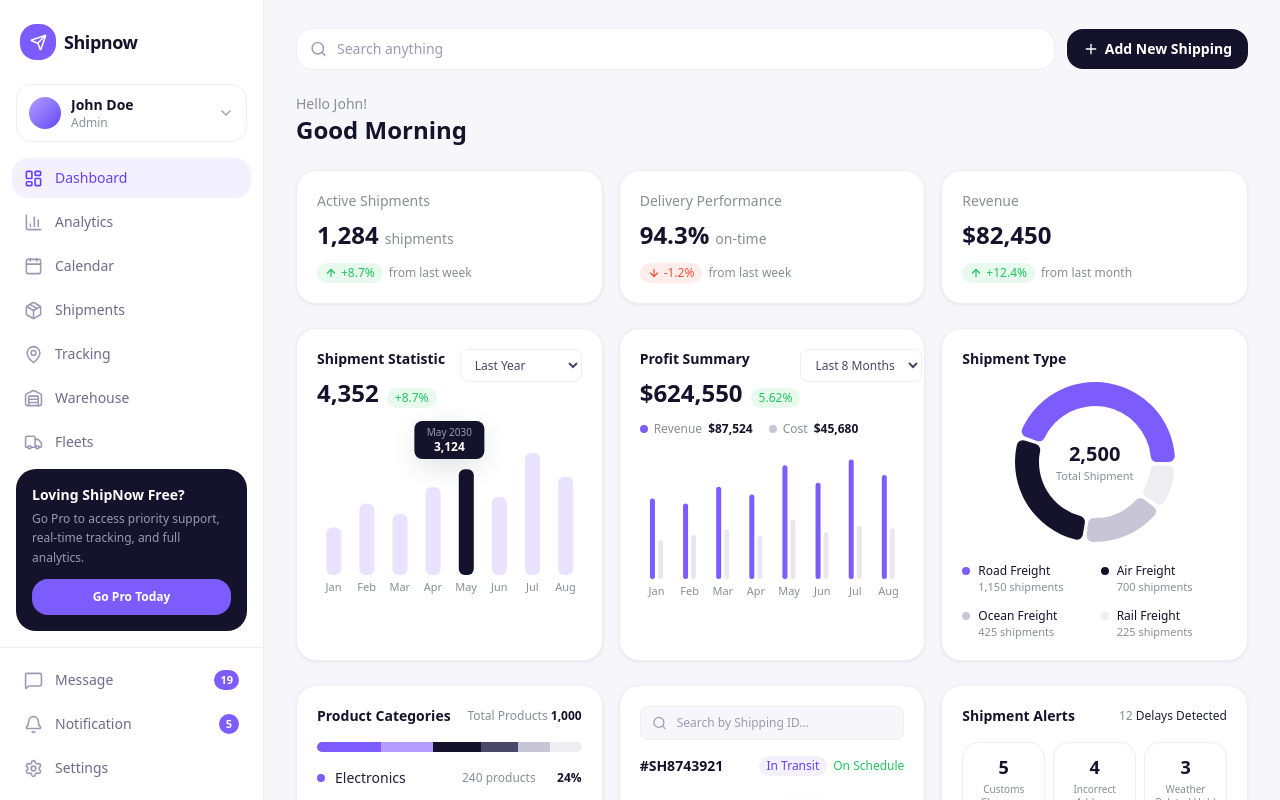
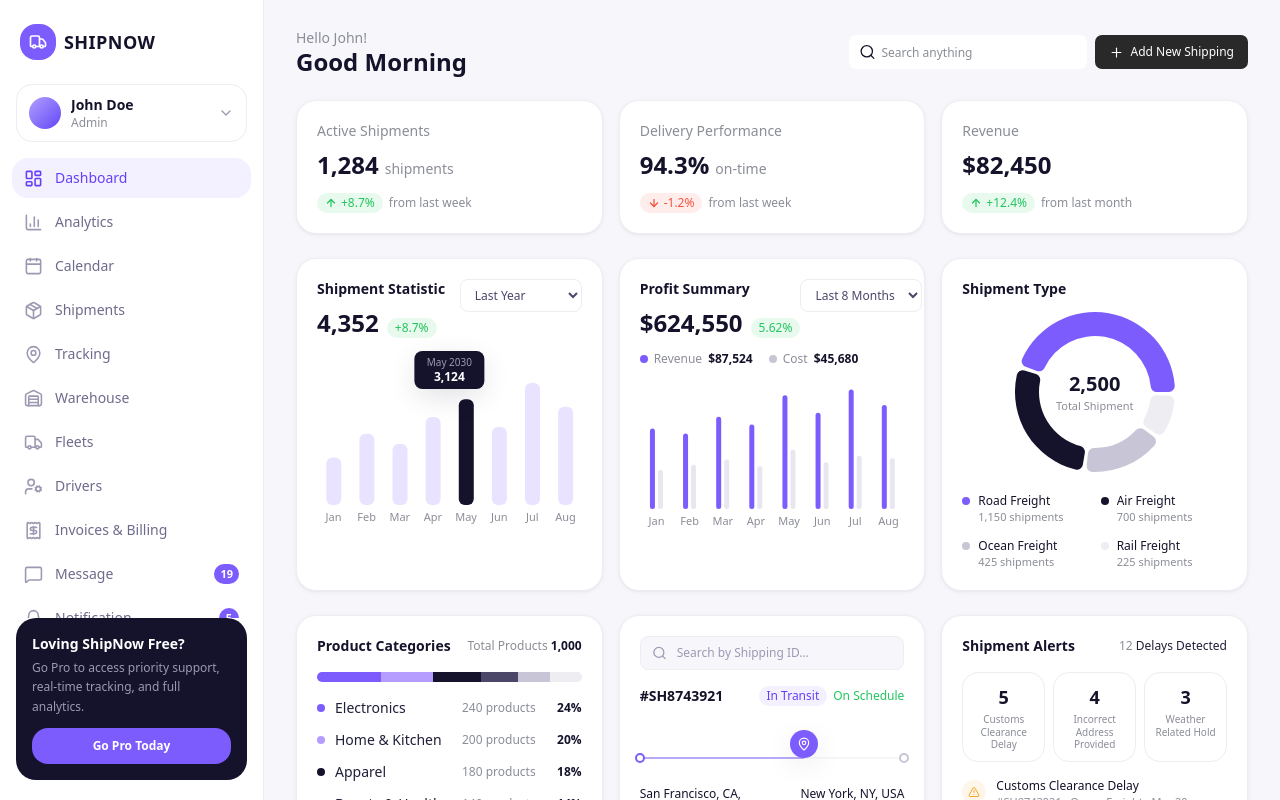
Before and after one commit to masumbillah06/ship-now, a Next.js app: page /dashboard in a window 1280 px wide. Shown: the top 800 px of the page. Built offline with nearby package versions, Linux system fonts and the light colour scheme.

Commit message:
fixed shipments and dashboard topbar issues

```diff
--- a/app/shipments/page.tsx
+++ b/app/shipments/page.tsx
@@ -6,16 +6,20 @@ export default function ShipmentsPage() {
   return (
     <DashboardShell
       addLabel="New Shipment"
+      showSearch={false}
       header={
-        <>
+        <div>
+          <p className="text-2xl font-bold text-ink-900">
+            Shipments
+          </p>
+
           <p className="text-xs text-muted">
             <Link href="/" className="hover:text-ink-700">
               Dashboard
             </Link>{" "}
             / Shipments
           </p>
-          <p className="text-2xl font-bold text-ink-900">Shipments</p>
-        </>
+        </div>
       }
     >
       <ShipmentsBoard />
--- a/components/DashboardShell.tsx
+++ b/components/DashboardShell.tsx
@@ -1,47 +1,129 @@
 "use client";
 
 import { useState } from "react";
+import { Search, Plus } from "lucide-react";
 import { Sidebar } from "@/components/Sidebar";
-import { Topbar } from "@/components/Topbar";
 import { Footer } from "./Footer";
 
 export function DashboardShell({
   children,
   header,
-  addLabel,
+  addLabel = "Add New Shipping",
+  showSearch = true,
 }: {
   children: React.ReactNode;
+
   /** Replaces the default "Hello John! / Good Morning" greeting block. */
   header?: React.ReactNode;
-  /** Label for the Topbar's primary action button. */
+
+  /** Label for the primary action button. */
   addLabel?: string;
+
+  /** Whether to show the search bar in the header. */
+  showSearch?: boolean;
 }) {
   const [mobileOpen, setMobileOpen] = useState(false);
 
   return (
     <div className="flex min-h-screen bg-canvas">
-      {/* Full sidebar on desktop (lg+), icon-only on tablet (md), drawer on mobile */}
+      {/* Tablet sidebar */}
       <div className="hidden md:block lg:hidden">
         <Sidebar collapsed />
       </div>
+
+      {/* Desktop sidebar */}
       <div className="hidden lg:block">
         <Sidebar />
       </div>
+
+      {/* Mobile sidebar */}
       <div className="md:hidden">
-        <Sidebar mobileOpen={mobileOpen} onCloseMobile={() => setMobileOpen(false)} />
+        <Sidebar
+          mobileOpen={mobileOpen}
+          onCloseMobile={() => setMobileOpen(false)}
+        />
       </div>
 
       <main className="min-w-0 flex-1 px-4 py-5 sm:px-6 lg:px-8 lg:py-7">
-        <Topbar onOpenMobile={() => setMobileOpen(true)} addLabel={addLabel} />
+        {/* Header */}
+        <div className="flex items-center justify-between">
+          {header ?? (
+            <div>
+              <h1 className="text-sm leading-5 text-muted">
+                Hello John!
+              </h1>
+
+              <p className="text-2xl font-bold leading-7 text-ink-900">
+                Good Morning
+              </p>
+            </div>
+          )}
+
+          {/* Header actions */}
+          <div className="flex items-center gap-2">
+            {/* Search */}
+            {showSearch && (
+              <div className="relative hidden sm:block w-[238px]">
+                <Search
+                  size={17}
+                  strokeWidth={1.8}
+                  className="pointer-events-none absolute left-2.5 top-1/2 -translate-y-1/2 text-ink-900"
+                />
+
+                <input
+                  type="text"
+                  placeholder="Search anything"
+                  className="
+                    h-[34px]
+                    w-full
+                    rounded-[7px]
+                    border-0
+                    bg-white
+                    pl-8
+                    pr-3
+                    text-xs
+                    text-ink-900
+                    placeholder:text-muted
+                    outline-none
+                    focus:ring-1
+                    focus:ring-gray-300
+                  "
+                />
+              </div>
+            )}
+
+            {/* Add button */}
+            <button
+              type="button"
+              className="
+                flex
+                h-[34px]
+                items-center
+                gap-1.5
+                rounded-[7px]
+                bg-[#292929]
+                px-3.5
+                text-xs
+                font-medium
+                text-white
+                transition-colors
+                hover:bg-[#202020]
+              "
+            >
+              <Plus size={15} strokeWidth={1.8} />
+
+              <span className="hidden sm:inline">
+                {addLabel}
+              </span>
+            </button>
+          </div>
+        </div>
+
+        {/* Page content */}
         <div className="mt-6">
-          {header ?? (
-            <>
-              <h1 className="text-sm text-muted">Hello John!</h1>
-              <p className="text-2xl font-bold text-ink-900">Good Morning</p>
-            </>
-          )}
+          {children}
         </div>
-        <div className="mt-6">{children}</div>
+
         <Footer />
       </main>
     </div>
--- a/components/Sidebar.tsx
+++ b/components/Sidebar.tsx
@@ -16,7 +16,6 @@ import {
   Bell,
   Settings,
   ChevronDown,
-  Send,
   X,
 } from "lucide-react";
 import { navItems, bottomNavItems, currentUser } from "@/lib/data";
@@ -73,7 +72,7 @@ function NavRow({
       />
       {!collapsed && <span className="flex-1 truncate">{label}</span>}
       {!collapsed && badge ? (
-        <span className="min-w-5 rounded-full bg-primary-500 px-1.5 py-0.5 text-center text-[11px] font-semibold text-white">
+        <span className="min-w-[20px] rounded-full bg-primary-500 px-1.5 py-0.5 text-center text-[11px] font-semibold text-white">
           {badge}
         </span>
       ) : null}
@@ -104,7 +103,7 @@ export function Sidebar({
       <aside
         className={cn(
           "z-50 flex h-screen flex-col border-r border-line bg-white transition-all duration-200",
-          collapsed ? "w-21" : "w-66",
+          collapsed ? "w-[84px]" : "w-[264px]",
           "fixed left-0 top-0 lg:sticky lg:top-0",
           mobileOpen ? "translate-x-0" : "-translate-x-full lg:translate-x-0"
         )}
@@ -117,10 +116,10 @@ export function Sidebar({
           )}
         >
           <div className="flex h-9 w-9 shrink-0 items-center justify-center rounded-xl bg-primary-500">
-            <Send size={17} className="text-white" strokeWidth={2.2} />
+            <Truck size={18} className="text-white" strokeWidth={2.2} />
           </div>
           {!collapsed && (
-            <span className="text-lg font-bold tracking-tight text-ink-900">
+            <span className="text-lg font-bold uppercase tracking-wide text-ink-900">
               Shipnow
             </span>
           )}
@@ -139,7 +138,7 @@ export function Sidebar({
             collapsed && "mx-2 justify-center px-2"
           )}
         >
-          <div className="h-8 w-8 shrink-0 rounded-full bg-linear-to-br from-primary-300 to-primary-600" />
+          <div className="h-8 w-8 shrink-0 rounded-full bg-gradient-to-br from-primary-300 to-primary-600" />
           {!collapsed && (
             <>
               <div className="min-w-0 flex-1">
@@ -155,7 +154,8 @@ export function Sidebar({
           )}
         </div>
 
-        {/* Nav */}
+        {/* Nav — one continuous list: main items, then Message/Notification/Settings,
+            exactly as ordered in the design (no divider between the two groups). */}
         <nav className="scrollbar-thin flex-1 space-y-1 overflow-y-auto px-3">
           {navItems.map((item) => (
             <NavRow
@@ -171,11 +171,23 @@ export function Sidebar({
               collapsed={collapsed}
             />
           ))}
+
+          {bottomNavItems.map((item) => (
+            <NavRow
+              key={item.label}
+              label={item.label}
+              icon={item.icon}
+              href={item.href}
+              badge={item.badge}
+              active={pathname.startsWith(item.href)}
+              collapsed={collapsed}
+            />
+          ))}
         </nav>
 
-        {/* Promo card */}
+        {/* Promo card — pinned to the bottom of the sidebar, below all nav items */}
         {!collapsed && (
-          <div className="mx-4 mb-4 rounded-2xl bg-ink-900 p-4 text-white">
+          <div className="mx-4 mb-5 rounded-2xl bg-ink-900 p-4 text-white">
             <p className="text-sm font-semibold leading-snug">
               Loving ShipNow Free?
             </p>
@@ -188,20 +200,6 @@ export function Sidebar({
             </Button>
           </div>
         )}
-
-        {/* Bottom items */}
-        <div className="space-y-1 border-t border-line px-3 py-3">
-          {bottomNavItems.map((item) => (
-            <NavRow
-              key={item.label}
-              label={item.label}
-              icon={item.icon}
-              href={item.href}
-              badge={item.badge}
-              collapsed={collapsed}
-            />
-          ))}
-        </div>
       </aside>
     </>
   );
--- a/components/Topbar.tsx
+++ /dev/null
@@ -1,45 +0,0 @@
-"use client";
-
-import { Search, Plus, Menu } from "lucide-react";
-import { Button } from "@/components/ui/button";
-
-export function Topbar({
-  onOpenMobile,
-  addLabel = "Add New Shipping",
-}: {
-  onOpenMobile?: () => void;
-  addLabel?: string;
-}) {
-  return (
-    <div className="flex items-center gap-3">
-      <Button
-        variant="outline"
-        size="icon"
-        onClick={onOpenMobile}
-        className="lg:hidden"
-      >
-        <Menu size={18} />
-      </Button>
-
-      <div className="relative flex-1">
-        <Search
-          size={17}
-          className="pointer-events-none absolute left-3.5 top-1/2 -translate-y-1/2 text-ink-300"
-        />
-        <input
-          type="text"
-          placeholder="Search anything"
-          className="w-full rounded-xl border border-line bg-white py-2.5 pl-10 pr-4 text-sm text-ink-700 placeholder:text-ink-300 outline-none focus:border-primary-400 focus:ring-2 focus:ring-primary-100"
-        />
-      </div>
-
-      <Button variant="default" className="hidden sm:inline-flex">
-        <Plus size={16} />
-        {addLabel}
-      </Button>
-      <Button variant="default" size="icon" className="sm:hidden">
-        <Plus size={18} />
-      </Button>
-    </div>
-  );
-}
```
